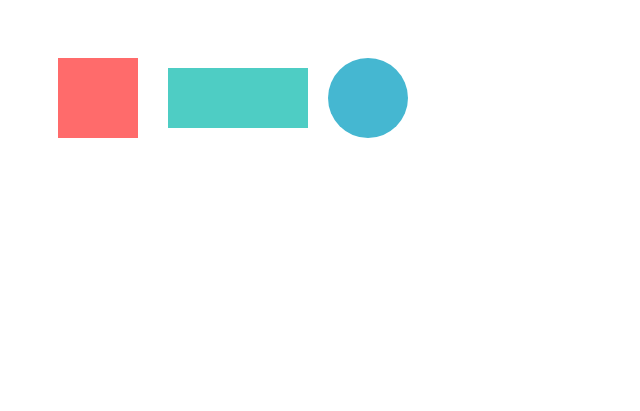
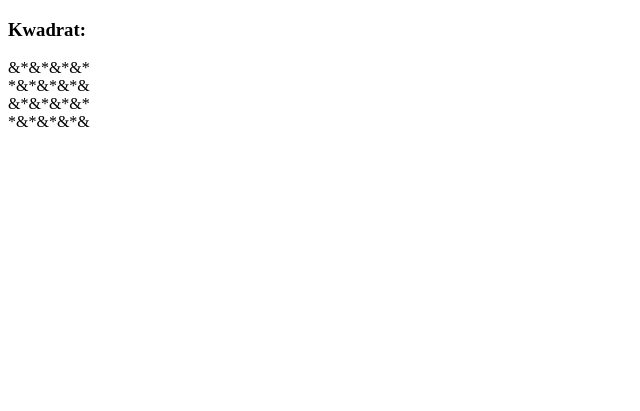
Before and after one commit to Philip1836472/Szkola, a plain HTML site: page Web1/Figury/figury.html in a window 1280 px wide. Shown: the whole page, without its empty margins (0-640 px from the left). Drawn offline with Linux system fonts and the light colour scheme.

Commit message:
Update figury.html

```diff
--- a/Web1/Figury/figury.html
+++ b/Web1/Figury/figury.html
@@ -6,21 +6,12 @@
   <title>Figury</title>
 </head>
 <body>
-    <canvas id="canvas" width="400" height="400"></canvas>
-    <script>
-      const canvas = document.getElementById('canvas');
-      const ctx = canvas.getContext('2d');
-
-      ctx.fillStyle = '#FF6B6B';
-      ctx.fillRect(50, 50, 80, 80);
-
-      ctx.fillStyle = '#4ECDC4';
-      ctx.fillRect(160, 60, 140, 60);
-
-      ctx.fillStyle = '#45B7D1';
-      ctx.beginPath();
-      ctx.arc(360, 90, 40, 0, Math.PI * 2);
-      ctx.fill();
-    </script>
+  <script>
+    document.write('<h3>Kwadrat:</h3>');
+    for (let i = 0; i < 4; i++) {
+      for (let j = 0; j < 8; j++) document.write((i + j) % 2 === 0 ? '&' : '*');
+      document.write('<br>');
+    }
+  </script>
 </body>
 </html>
```
